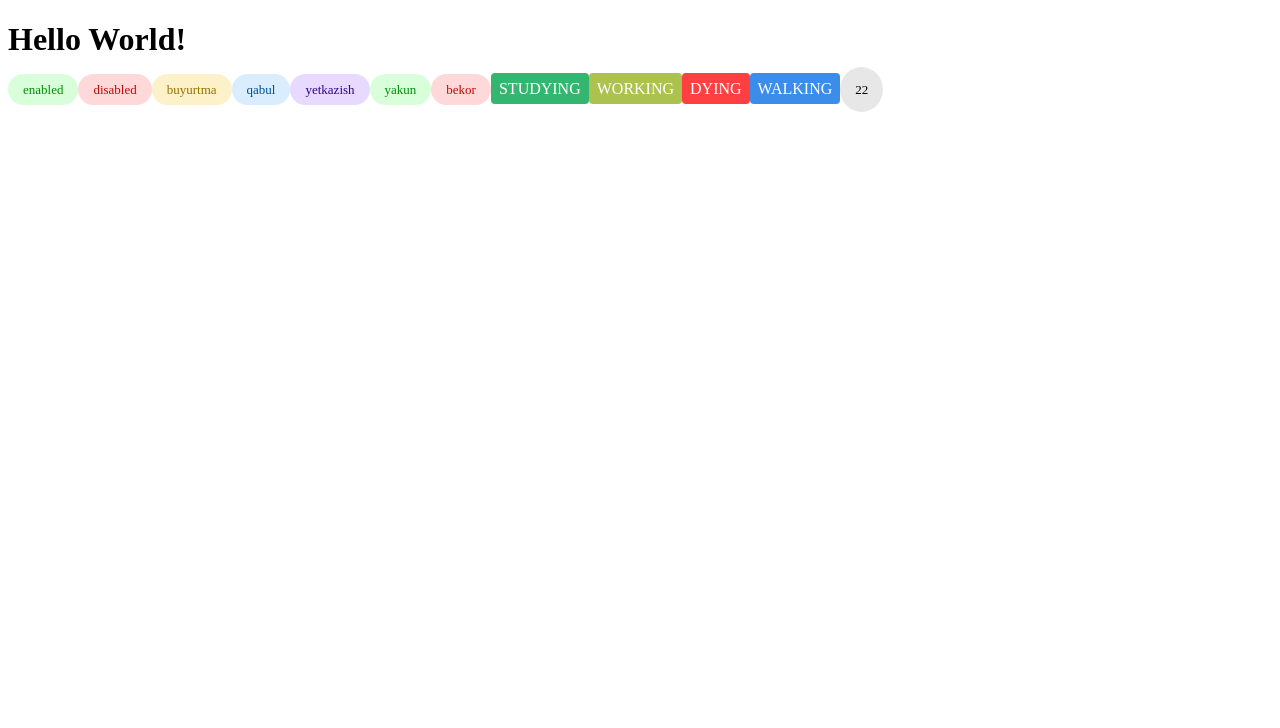
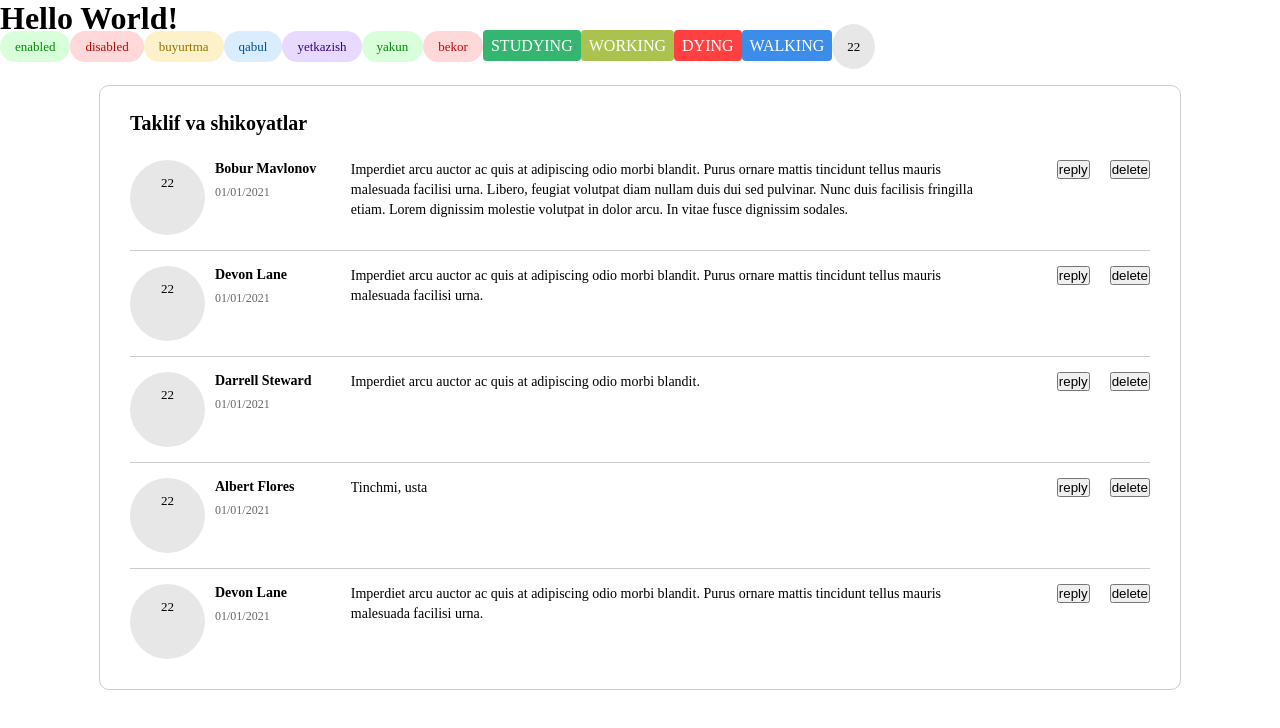
Before and after one commit to firsturdiev/nt-rocketman, a JavaScript app: page / in a window 1280 px wide. Shown: the top 728 px of the page. Built offline with nearby package versions, Linux system fonts and the light colour scheme; the HTML template or start-up script is replaced by a standard one.

Commit message:
add offer

```diff
--- a/src/App.js
+++ b/src/App.js
@@ -1,3 +1,4 @@
+import Offer from "./components/offer/offer";
 import Span from "./components/span/span";
 
 function App() {
@@ -6,6 +7,8 @@ function App() {
       <h1>Hello World!</h1>
 
       <Span />
+
+      <Offer />
     </>
   )
 }
--- /dev/null
+++ b/src/components/offer/offer.css
@@ -0,0 +1,70 @@
+* {
+  margin: 0;
+  padding: 0;
+}
+
+.offer {
+  max-width: 1082px;
+  margin: 30px auto;
+  border: 1px solid rgba(0, 0, 0, 0.2);
+  box-sizing: border-box;
+  border-radius: 10px;
+  padding: 25px 30px 15px 30px;
+}
+
+.offer__title {
+  font-weight: 600;
+  font-size: 20px;
+  line-height: 24px;
+  color: #000000;
+  margin-bottom: 25px;
+}
+
+.offer__item {
+  display: flex;
+  padding-bottom: 15px;
+  margin-top: 15px;
+  border-bottom: 1px solid rgb(0, 0, 0, 0.2);
+}
+
+.offer__item:last-child{
+  border-bottom:none;
+  margin-bottom: 0;
+}
+
+.span.span__number {
+  margin-right: 10px;
+}
+
+.offer-item__info {
+  margin-right: auto;
+}
+
+.offer-item__text {
+  font-weight: 500;
+  font-size: 14px;
+  line-height: 20px;
+  color: #000000;
+  width: 650px;
+  margin-right: 56px;
+}
+
+.offer-item__info-name {
+  font-weight: 600;
+  font-size: 14px;
+  line-height: 17px;
+  color: #000000;
+  margin-bottom: 5px;
+}
+
+.offer-item__info-date {
+  font-weight: 500;
+  font-size: 12px;
+  line-height: 15px;
+  color: #000000;
+  opacity: 0.6;
+}
+
+.offer-item__reply-button {
+  margin-right: 20px;
+}
--- /dev/null
+++ b/src/components/offer/offer.js
@@ -0,0 +1,105 @@
+import "./offer.css"
+
+function Offer(){
+  return(
+    <ul className="offer">
+      <h2 className="offer__title">Taklif va shikoyatlar</h2>
+
+      <li className="offer__item">
+        <span className="span span__number">22</span>
+
+        <div className="offer-item__info">
+          <h2 className="offer-item__info-name">Bobur Mavlonov</h2>
+
+          <span className="offer-item__info-date">01/01/2021</span>
+        </div>
+
+        <p className="offer-item__text">
+        Imperdiet arcu auctor ac quis at adipiscing odio morbi blandit. Purus ornare mattis tincidunt tellus mauris malesuada facilisi urna. Libero, feugiat volutpat diam nullam duis dui sed pulvinar. Nunc duis facilisis fringilla etiam. Lorem dignissim molestie volutpat in dolor arcu. In vitae fusce dignissim sodales.
+        </p>
+
+        <div className="offer-item__buttons">
+          <button className="offer-item__reply-button">reply</button>
+          <button className="offer-item__delete-button">delete</button>
+        </div>
+      </li>
+
+      <li className="offer__item">
+        <span className="span span__number">22</span>
+
+        <div className="offer-item__info">
+          <h2 className="offer-item__info-name">Devon Lane</h2>
+
+          <span className="offer-item__info-date">01/01/2021</span>
+        </div>
+
+        <p className="offer-item__text">
+        Imperdiet arcu auctor ac quis at adipiscing odio morbi blandit. Purus ornare mattis tincidunt tellus mauris malesuada facilisi urna.        </p>
+
+        <div className="offer-item__buttons">
+          <button className="offer-item__reply-button">reply</button>
+          <button className="offer-item__delete-button">delete</button>
+        </div>
+      </li>
+
+      <li className="offer__item">
+        <span className="span span__number">22</span>
+
+        <div className="offer-item__info">
+          <h2 className="offer-item__info-name">Darrell Steward</h2>
+
+          <span className="offer-item__info-date">01/01/2021</span>
+        </div>
+
+        <p className="offer-item__text">
+        Imperdiet arcu auctor ac quis at adipiscing odio morbi blandit.
+        </p>
+
+        <div className="offer-item__buttons">
+          <button className="offer-item__reply-button">reply</button>
+          <button className="offer-item__delete-button">delete</button>
+        </div>
+      </li>
+
+      <li className="offer__item">
+        <span className="span span__number">22</span>
+
+        <div className="offer-item__info">
+          <h2 className="offer-item__info-name">Albert Flores</h2>
+
+          <span className="offer-item__info-date">01/01/2021</span>
+        </div>
+
+        <p className="offer-item__text">
+        Tinchmi, usta
+        </p>
+
+        <div className="offer-item__buttons">
+          <button className="offer-item__reply-button">reply</button>
+          <button className="offer-item__delete-button">delete</button>
+        </div>
+      </li>
+
+      <li className="offer__item">
+        <span className="span span__number">22</span>
+
+        <div className="offer-item__info">
+          <h2 className="offer-item__info-name">Devon Lane</h2>
+
+          <span className="offer-item__info-date">01/01/2021</span>
+        </div>
+
+        <p className="offer-item__text">
+        Imperdiet arcu auctor ac quis at adipiscing odio morbi blandit. Purus ornare mattis tincidunt tellus mauris malesuada facilisi urna.
+        </p>
+
+        <div className="offer-item__buttons">
+          <button className="offer-item__reply-button">reply</button>
+          <button className="offer-item__delete-button">delete</button>
+        </div>
+      </li>
+    </ul>
+  );
+}
+
+export default Offer;
--- a/src/components/span/span.css
+++ b/src/components/span/span.css
@@ -52,6 +52,9 @@
   background-color: #E7E7E7;
   border-radius: 50%;
   padding: 15px;
+  text-align: center;
+  width: 45px;
+  height: 45px;
 }
 
 .span.span__study {
```
